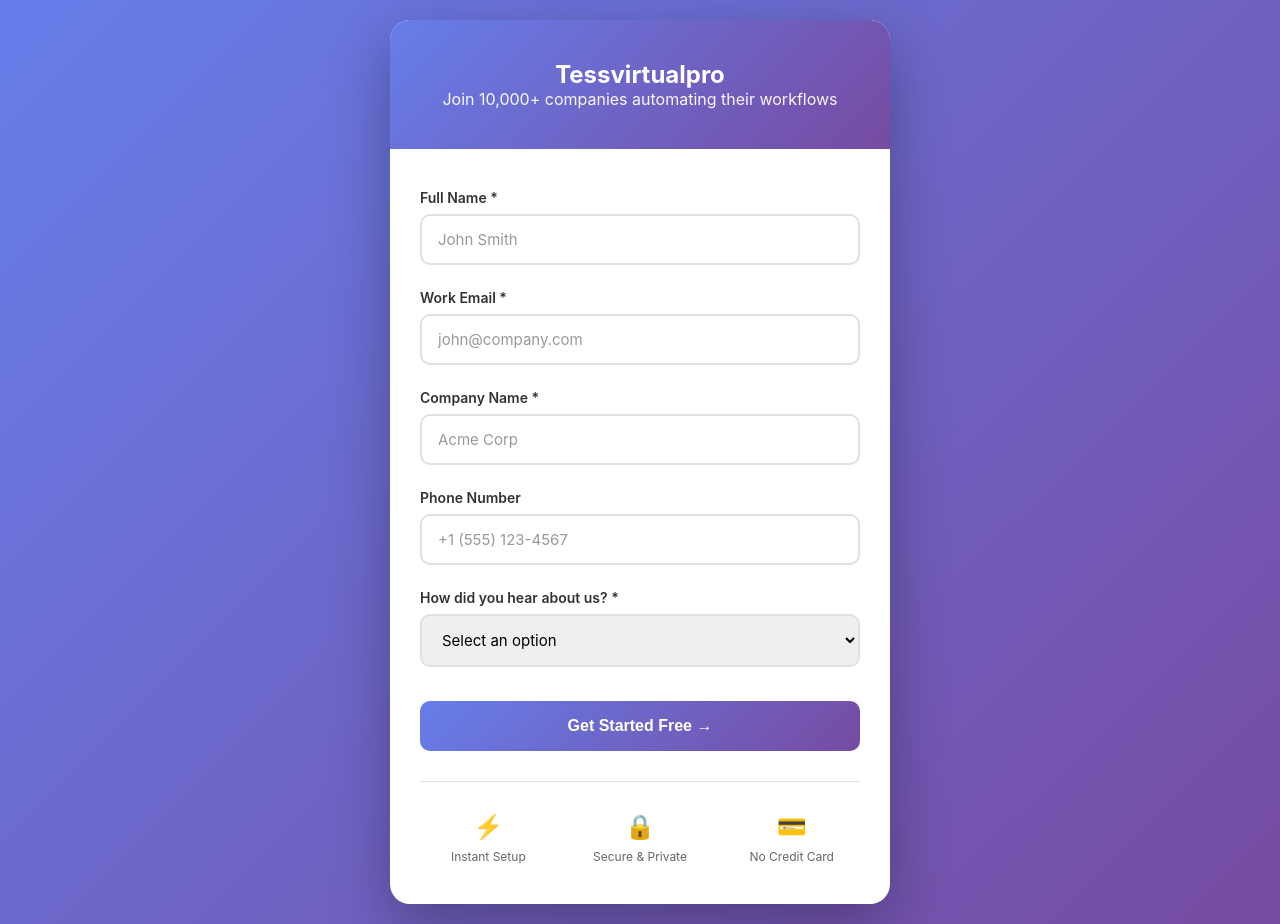
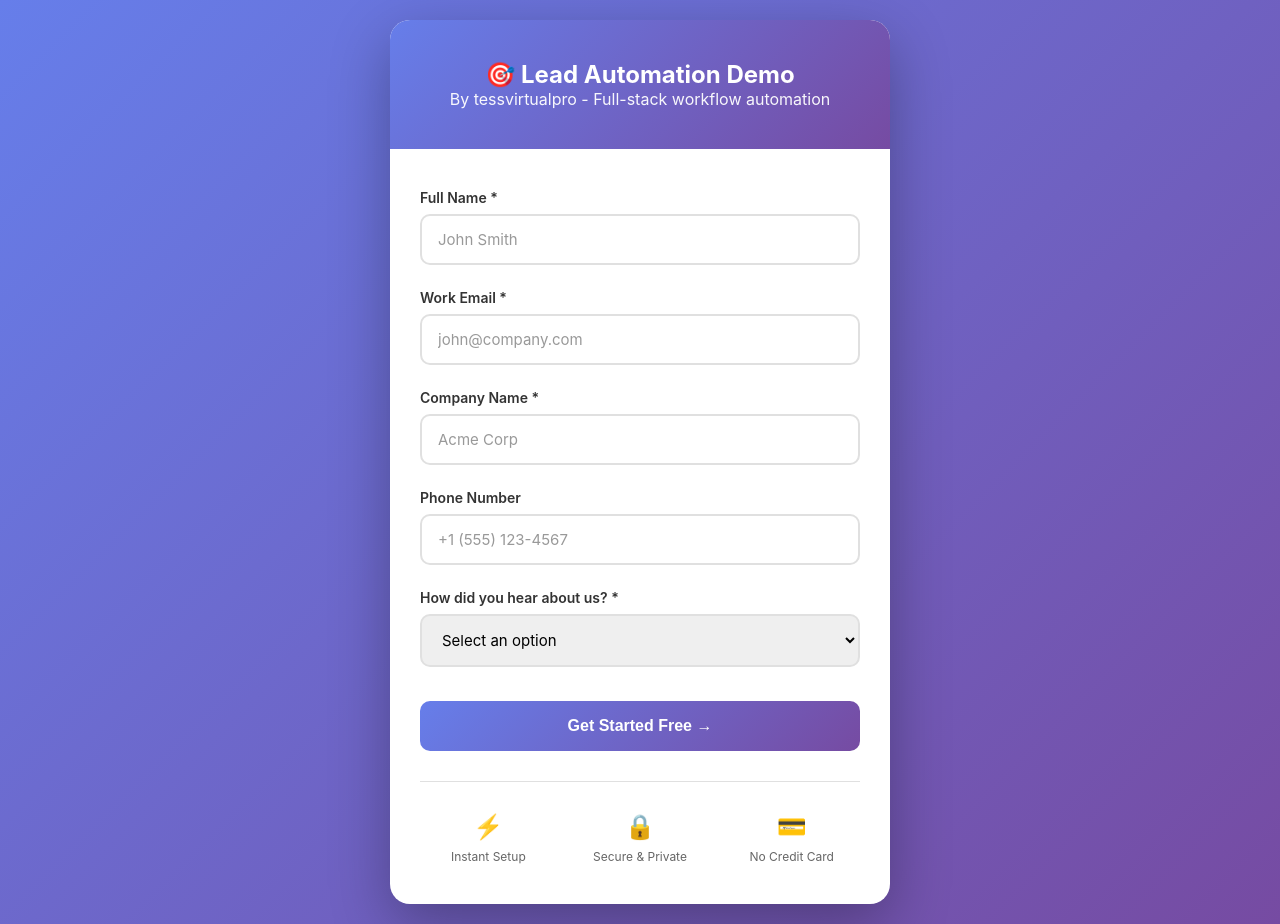
Before and after one commit to tessvirtualpro-VA/lead-capture-demo, a plain HTML site: page index.html in a window 1280 px wide. Drawn offline with Linux system fonts and the light colour scheme.

Commit message:
Update index.html

```diff
--- a/index.html
+++ b/index.html
@@ -3,7 +3,7 @@
 <head>
     <meta charset="UTF-8">
     <meta name="viewport" content="width=device-width, initial-scale=1.0">
-    <title>Get Your Free Demo - TechFlow Solutions</title>
+    <title>Tessvirtualpro - AI Automation Specialist</title>
     <style>
         * {
             margin: 0;
@@ -197,8 +197,8 @@
 <body>
     <div class="container">
         <div class="header">
-            <h2>Tessvirtualpro</h2>
-            <p>Join 10,000+ companies automating their workflows</p>
+            <h2>🎯 Lead Automation Demo</h2>
+            <p>By tessvirtualpro - Full-stack workflow automation</p>
         </div>
 
         <div class="form-section">
```
